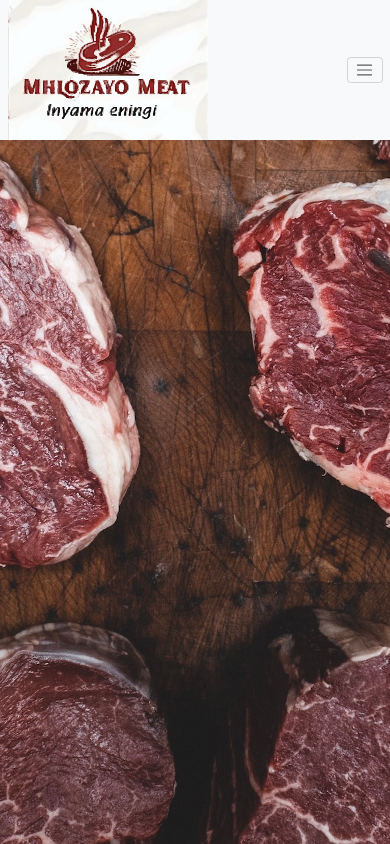
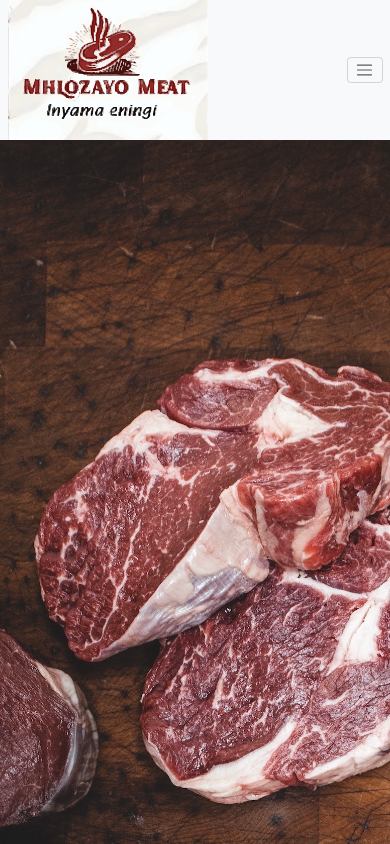
Before and after one commit to RevolutionarySapien/Mhlozayo-Meat, an Angular app: page / in a window 390 px wide. Shown: the top 844 px of the page. Built offline with nearby package versions, Linux system fonts and the light colour scheme; a web font is replaced by a local one.

Commit message:
no comment

```diff
--- a/src/app/about-us-page/about-us-page.component.css
+++ b/src/app/about-us-page/about-us-page.component.css
@@ -44,7 +44,7 @@
 img {
   min-width: 2rem;
   height: 100%;
-  float: left;
+  /* float: left; */
 }
 
 .our-story {
--- a/src/app/home/hero-section/hero-section.component.css
+++ b/src/app/home/hero-section/hero-section.component.css
@@ -17,7 +17,8 @@ app-navbar {
 }
 @media (max-width: 600px) {
   .hero-bg {
-    background-size: 200rem;
-    background-position-y: bottom;
+    background-image: url("src/assets/imgs/hero-background-res.jpg");
+    /* background-size: 200rem; */
+    /* background-position-y: bottom; */
   }
 }
--- a/src/app/home/store-section/store-section.component.css
+++ b/src/app/home/store-section/store-section.component.css
@@ -83,7 +83,7 @@
 
   .store-sec {
     background-size: 190rem;
-    background-position-y: bottom;
+    /* background-position-y: bottom; */
   }
 }
 
```
Also changed, not shown: src/assets/imgs/hero-background-res.jpg (added).
